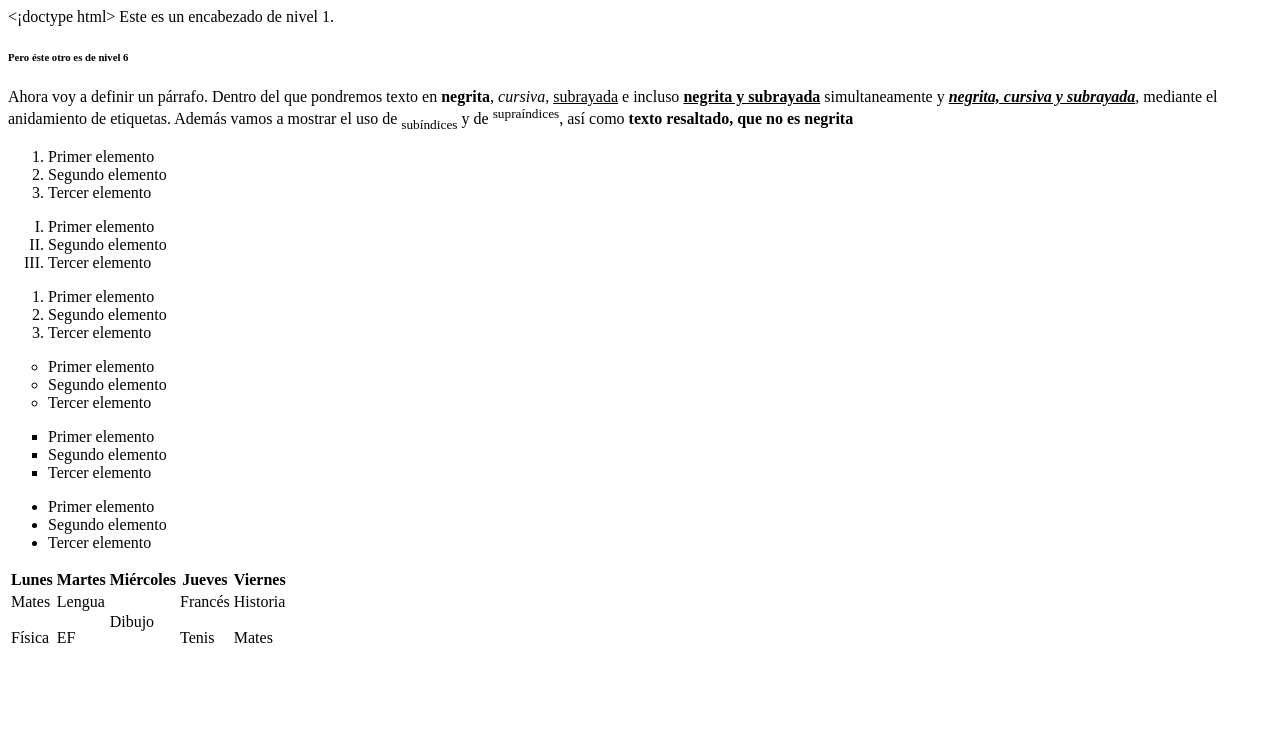
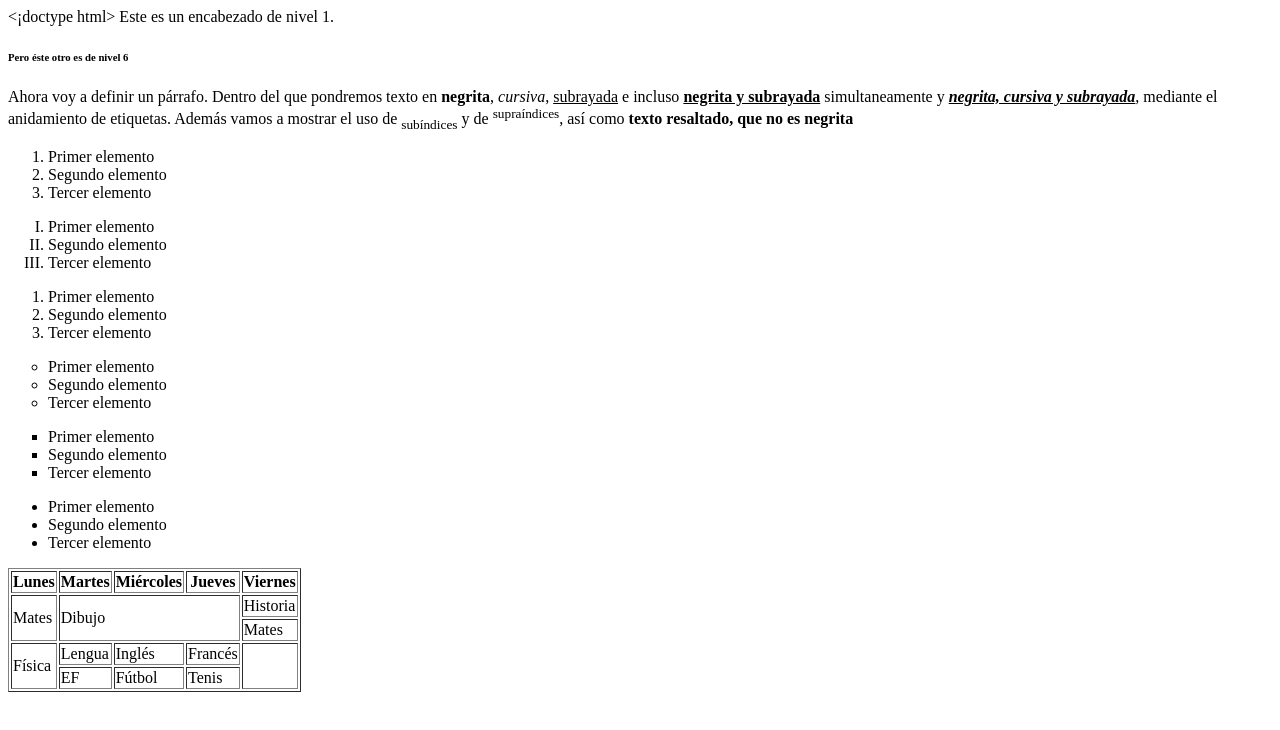
Before and after one commit to poley777/poley777.github.io, a plain HTML site: page ejemplos.html in a window 1280 px wide. Drawn offline with Linux system fonts and the light colour scheme.

Commit message:
Update ejemplos.html

```diff
--- a/ejemplos.html
+++ b/ejemplos.html
@@ -41,8 +41,7 @@ así como <strong>texto resaltado, que no es negrita</strong></p>
     <li>Segundo elemento</li>
     <li>Tercer elemento</li>
   </ul>
-  <table>
-    <tbody>
+  <table border="1">
     <tr>
       <th>Lunes</th>
       <th>Martes</th>
@@ -51,20 +50,25 @@ así como <strong>texto resaltado, que no es negrita</strong></p>
       <th>Viernes</th>
     </tr>
     <tr>
-    <td rowspan="2">Mates<br><br>Física</td>
-    <td rowspan="2">Lengua<br><br>EF</td>
-    <td rowspan="3">Dibujo</td>
-    <td rowspan="2">Francés<br><br>Tenis</td>
-    <td rowspan="2">Historia<br><br>Mates</td>
+      <td rowspan="2">Mates</td>
+      <td rowspan="2" colspan="3">Dibujo</td>
+      <td>Historia</td>
     </tr>
-  <tr></tr>
     <tr>
-    <td colspan="1"></td>
-    <td colspan="1"></td>
-    <td colspan="1"></td>
-    <td colspan="1"></td>
+      <td>Mates</td>
     </tr>
-    </tbody>
+    <tr>
+      <td rowspan="2">Física</td>
+      <td>Lengua</td>
+      <td>Inglés</td>
+      <td>Francés</td>
+      <td rowspan="2"></td>
+    </tr>
+    <tr>
+      <td>EF</td>
+      <td>Fútbol</td>
+      <td>Tenis</td>
+    </tr>
   </table>
   </body>
   </html>
```
Lines whose indentation alone changed are shown as unchanged.
